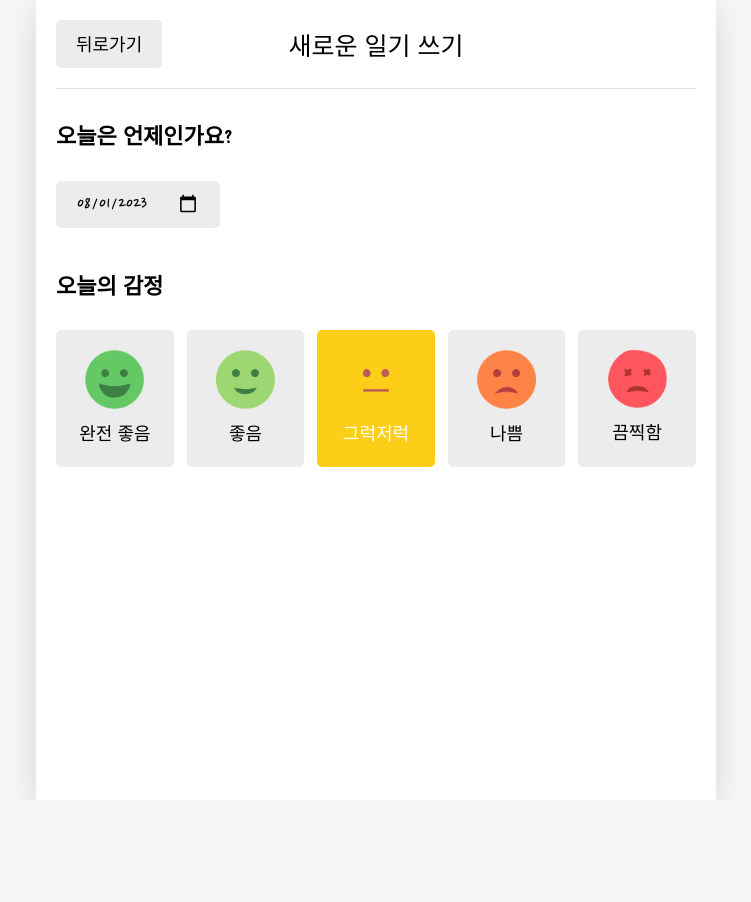
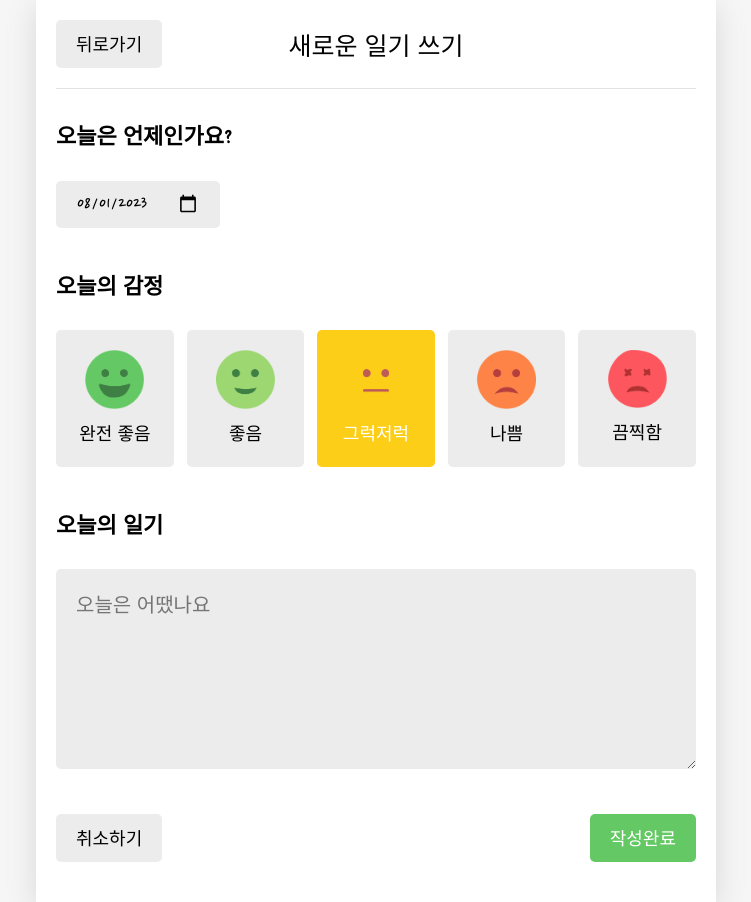
Before and after one commit to 627km/Emotion-Diary, a React (Create React App) app: page /new in a window 1280 px wide. Shown: the whole page, without its empty margins (264-1015 px from the left). Before the commit the page ends 800 px from the top, so only its background shows below. Built offline with nearby package versions, Linux system fonts and the light colour scheme; a web font is replaced by a local one.

Commit message:
feat: Update Write New Diary Page`

```diff
--- a/src/App.css
+++ b/src/App.css
@@ -212,6 +212,34 @@ header button {
   font-size: 20px;
 }
 
+.DiaryEditor .emotion_list_wrapper {
+  display: grid;
+  grid-template-columns: repeat(
+    5,
+    auto
+  ); /* 격자를 5개를 만들고 item의 사이즈는 자동*/
+  gap: 2%;
+}
+
+.DiaryEditor textarea {
+  font-family: "Nanum Pen Script";
+  font-size: 20px;
+  box-sizing: border-box;
+  width: 100%;
+  min-height: 200px;
+  resize: vertical;
+  border: none;
+  border-radius: 5px;
+  background-color: #ececec;
+  padding: 20px;
+}
+
+.DiaryEditor .control_box {
+  display: flex;
+  justify-content: space-between;
+  align-items: center;
+}
+
 /* EmotionItem */
 
 .EmotionItem {
@@ -224,15 +252,6 @@ header button {
   flex-direction: column; /* 정렬이 세로로 유지가 된다. -> 이미지 아래에 텍스트가 나오도록*/
   justify-content: center;
   align-items: center;
-}
-
-.DiaryEditor .emotion_list_wrapper {
-  display: grid;
-  grid-template-columns: repeat(
-    5,
-    auto
-  ); /* 격자를 5개를 만들고 item의 사이즈는 자동*/
-  gap: 2%;
 }
 
 .EmotionItem img {
--- a/src/App.js
+++ b/src/App.js
@@ -14,7 +14,7 @@ const reducer = (state, action) => {
       return action.data;
     }
     case "CREATE": {
-      newState = [...action.data, ...newState];
+      newState = [action.data, ...state];
       break;
     }
     case "REMOVE": {
@@ -25,6 +25,7 @@ const reducer = (state, action) => {
       newState = state.map((it) =>
         it.id === action.data.id ? { ...action.data } : it
       );
+      break;
     }
     default:
       return state;
@@ -72,6 +73,7 @@ function App() {
   const [data, dispatch] = useReducer(reducer, dummyData);
 
   const dataId = useRef(0);
+
   const onCreate = (date, content, emotion) => {
     dispatch({
       type: "CREATE",
--- a/src/components/DiaryEditor.js
+++ b/src/components/DiaryEditor.js
@@ -1,5 +1,6 @@
-import { useState } from "react";
+import { useContext, useRef, useState } from "react";
 import { useNavigate } from "react-router-dom";
+import { DiaryDispatchContext } from "./../App.js";
 import MyHeader from "./MyHeader";
 import MyButton from "./MyButton";
 import EmotionItem from "./EmotionItem";
@@ -37,10 +38,21 @@ const getStringDate = (date) => {
 };
 
 const DiaryEditor = () => {
+  const contentRef = useRef();
+  const [content, setContent] = useState("");
   const [emotion, setEmotion] = useState(3);
   const [date, setDate] = useState(getStringDate(new Date()));
 
+  const { onCreate } = useContext(DiaryDispatchContext);
   const navigate = useNavigate();
+  const handleSubmit = () => {
+    if (content.length < 1) {
+      contentRef.current.focus();
+      return;
+    }
+    onCreate(date, content, emotion);
+    navigate("/");
+  };
   const handleClickEmote = (emotion) => {
     setEmotion(emotion);
   };
@@ -75,6 +87,27 @@ const DiaryEditor = () => {
             ))}
           </div>
         </section>
+        <section>
+          <h4>오늘의 일기</h4>
+          <div className="input_box text_wrapper">
+            <textarea
+              placeholder="오늘은 어땠나요"
+              ref={contentRef}
+              value={content}
+              onChange={(e) => setContent(e.target.value)}
+            />
+          </div>
+        </section>
+        <section>
+          <div className="control_box">
+            <MyButton text={"취소하기"} onClick={() => navigate(-1)} />
+            <MyButton
+              text={"작성완료"}
+              type={"positive"}
+              onClick={handleSubmit}
+            />
+          </div>
+        </section>
       </div>
     </div>
   );
```
